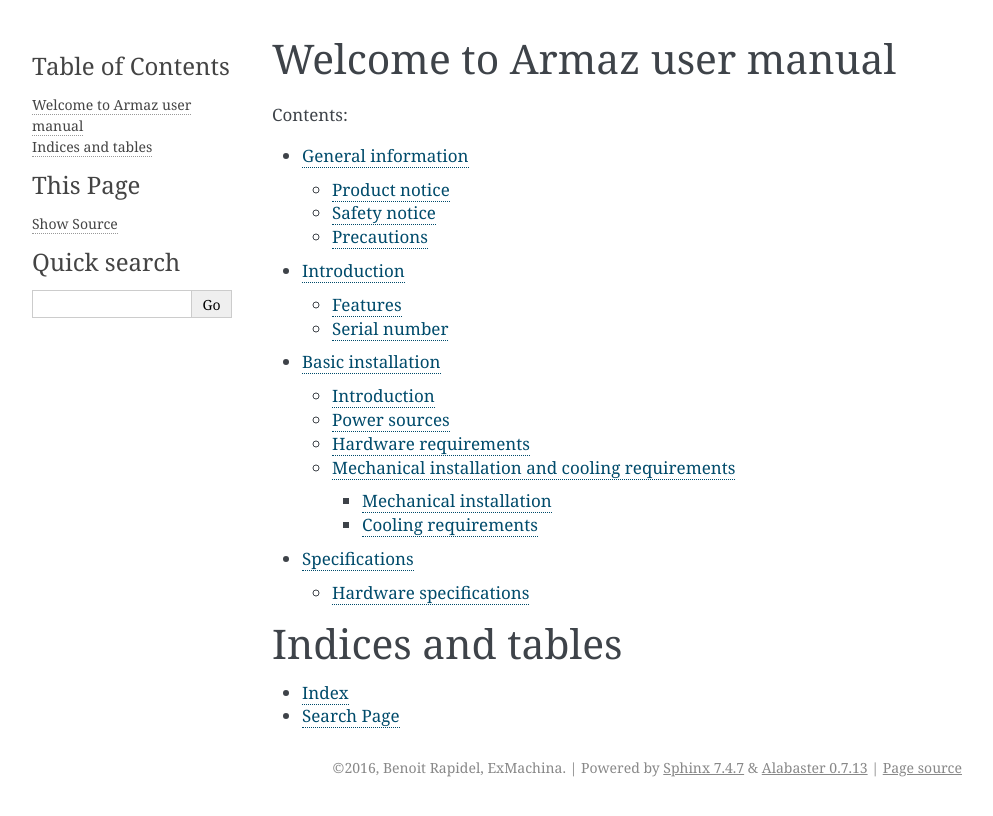
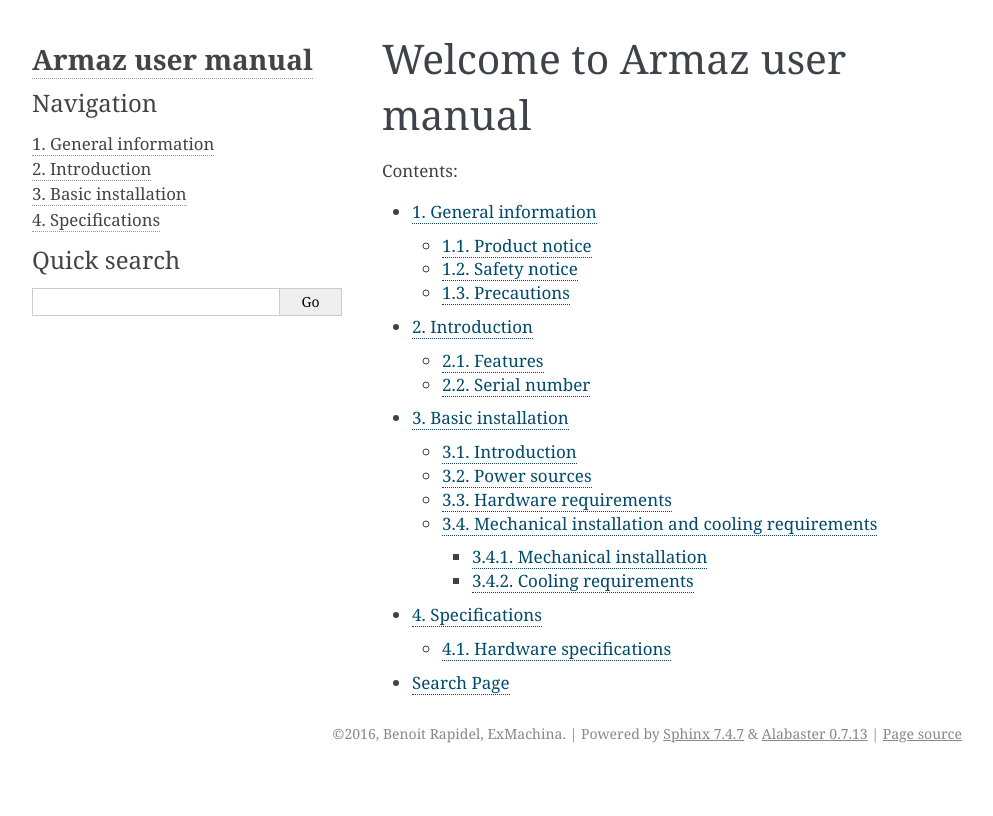
Before and after one commit to exmachina-dev/armaz-doc, a Sphinx documentation site: the page built from source/index.rst, in a window 1280 px wide. Shown: the top 816 px of the page, without its empty margins (148-1141 px from the left). Built offline with Sphinx 7.4.7, drawn with Linux system fonts in a browser that asks for light colours.

Commit message:
Updated conf.py and basic toc options

```diff
--- a/source/conf.py
+++ b/source/conf.py
@@ -107,7 +107,10 @@ html_theme = 'alabaster'
 # Theme options are theme-specific and customize the look and feel of a theme
 # further.  For a list of options available for each theme, see the
 # documentation.
-#html_theme_options = {}
+html_theme_options = {
+    'fixed_sidebar': True,
+    'sidebar_width': '330px',
+}
 
 # Add any paths that contain custom themes here, relative to this directory.
 #html_theme_path = []
@@ -147,7 +150,14 @@ html_static_path = ['_static']
 #html_use_smartypants = True
 
 # Custom sidebar templates, maps document names to template names.
-#html_sidebars = {}
+html_sidebars = {
+    '**': [
+        'about.html',
+        'navigation.html',
+        'relations.html',
+        'searchbox.html',
+    ]
+}
 
 # Additional templates that should be rendered to pages, maps page names to
 # template names.
--- a/source/index.rst
+++ b/source/index.rst
@@ -10,16 +10,11 @@ Contents:
 
 .. toctree::
    :maxdepth: 3
+   :numbered:
 
    01-general-information
    02-introduction
    03-basic-installation
    07-specifications
 
-
-
-Indices and tables
-==================
-
-* :ref:`genindex`
 * :ref:`search`
```
